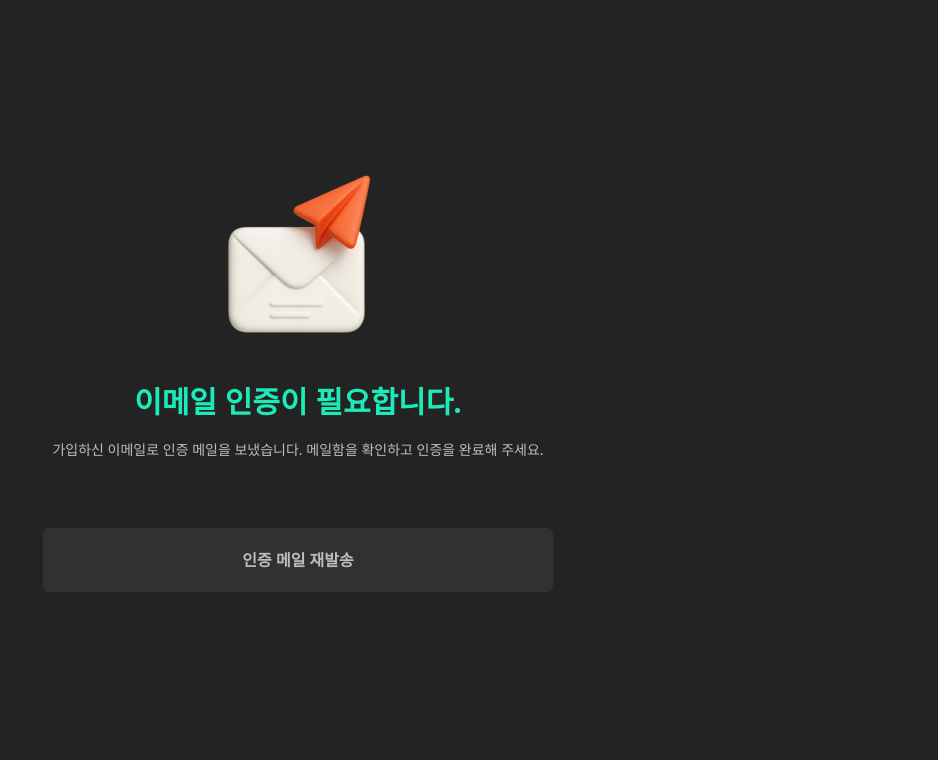
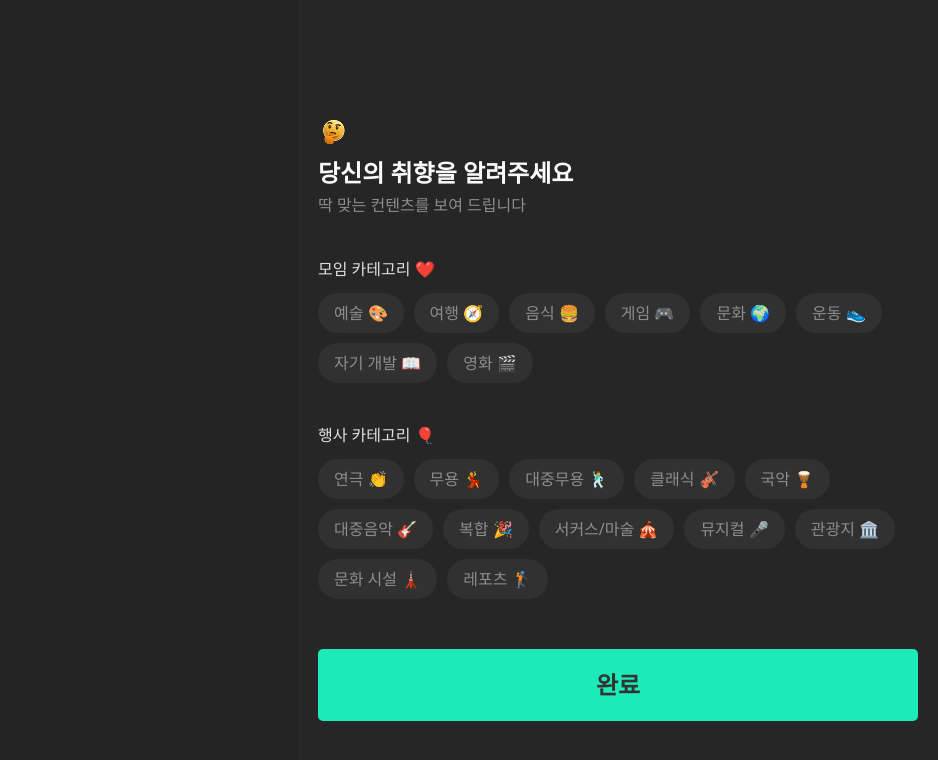
Before and after one commit to prgrms-web-devcourse-final-project/WEB4_5_88hage_FE, a Next.js app: page /signup/success in a window 1280 px wide. Shown: the top 760 px of the page, without its empty margins (342-1280 px from the left). Built offline with nearby package versions, Linux system fonts and the light colour scheme.

Commit message:
오류 수정

```diff
--- a/src/app/(auth)/signup/email-check/page.tsx
+++ b/src/app/(auth)/signup/email-check/page.tsx
@@ -0,0 +1,5 @@
+import Emailsend from '@/pages/emailsend';
+
+export default function page() {
+  return <Emailsend />;
+}
--- a/src/app/(auth)/signup/success/page.tsx
+++ b/src/app/(auth)/signup/success/page.tsx
@@ -1,5 +1,5 @@
-import Emailsend from '@/pages/emailsend';
+import SignupPreferences from '@/pages/SignupPreferences';
 
 export default function page() {
-  return <Emailsend />;
+  return <SignupPreferences />;
 }
--- a/src/pages/Signup.tsx
+++ b/src/pages/Signup.tsx
@@ -110,7 +110,7 @@ export default function Signup() {
         })
         .then((data) => {
           console.log(data.data);
-          router.push('/signup/success');
+          router.push('/signup/email-check');
         })
         .catch((error) => {
           console.log(error.response.data);
```
